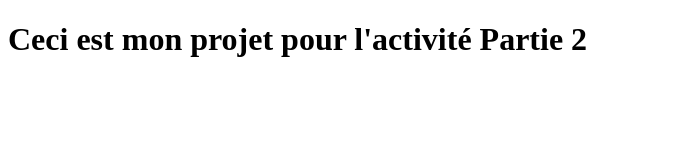
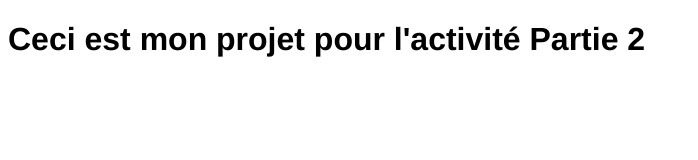
Before and after one commit to severinelucbert/monProjet, a plain HTML site: page Git.html in a window 1280 px wide. Shown: the whole page, without its empty margins (0-698 px from the left). Drawn offline with Linux system fonts and the light colour scheme.

Commit message:
Ajout de font-family pour le h1

```diff
--- a/style.css
+++ b/style.css
@@ -1,2 +1,6 @@
 @charset "UTF-8";
 /* CSS Document */
+
+h1 {
+	font-family:Gotham, "Helvetica Neue", Helvetica, Arial, sans-serif;
+}
```
